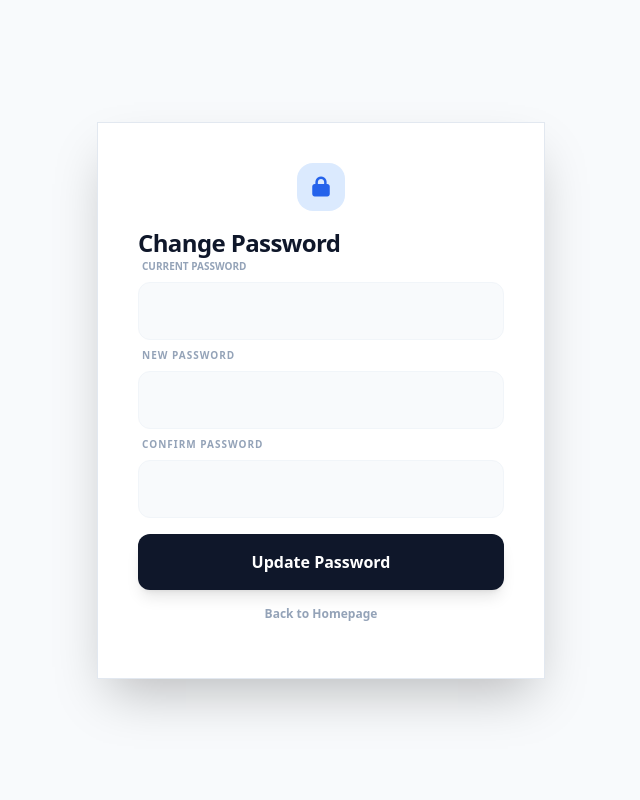
After one commit to TommyPhresh/rehab-research-data, a Flask app: page /settings/password in a window 1280 px wide. The commit adds this page. Shown: the whole page, without its empty margins (319-959 px from the left). Run offline with Flask 3, Linux system fonts and the light colour scheme; the visitor is signed in with stand-in values (Sample User, id 1); some libraries are stand-ins or nearby versions.

Commit message:
FEATURE: Added change password feature

```diff
--- a/app.py
+++ b/app.py
@@ -8,6 +8,11 @@ from extensions import login_manager, cache, mail
 def create_app():
     app = Flask(__name__)
     app.config.from_object('config.Config')
+    app.config.update(
+        # SESSION_COOKIE_SECURE=True, # only in prod
+        SESSION_COOKIE_HTTPONLY=True,
+        SESSION_COOKIE_SAMESITE='Lax',
+    )
     app.secret_key = 'MXt9mp8qaCFg9p8j1eiGI21A$'
     DB_PATH = 'data/rehab-research-v2.db'
     INDEX_PATH = 'index/embeddings.index'
@@ -31,4 +36,4 @@ def create_app():
 
 if __name__ == "__main__":
     app = create_app()
-    app.run(debug=True)
+    app.run(context='adhoc', debug=True, port=5000)
--- a/routes.py
+++ b/routes.py
@@ -5,6 +5,7 @@ from werkzeug.security import check_password_hash
 from flask_mail import Message
 from extensions import mail, cache
 
+from user_mgmt import update_user_password
 from user import User, get_user_from_db
 
 main = Blueprint('main', __name__)
@@ -59,6 +60,33 @@ def login():
         else:
             flash("Invalid username or password. Please try again.", "error")
     return render_template('login.html')
+
+'''
+basic change PW with complexity check
+'''
+@main.route('/settings/password', methods=['GET', 'POST'])
+@login_required
+def change_password():
+    MIN_PW_LENGTH = 8
+    if request.method == "POST":
+        current_pw = request.form.get('current_password')
+        new_pw = request.form.get('new_password')
+        confirm_pw = request.form.get('confirm_password')
+        user_prof = get_user_from_db(current_user.id)
+        if not check_password_hash(user_prof[1], current_pw):
+            flash("Current password incorrect", 'error')
+            return render_template('change_password.html')
+        elif new_pw != confirm_pw:
+            flash("New passwords do not match", category='error')
+            return render_template('change_password.html')
+        elif len(new_pw) < MIN_PW_LENGTH:
+            flash(f"Password must be at least {MIN_PW_LENGTH} characters", category='error')
+            return render_template('change_password.html')
+        else:
+            update_user_password(current_user.id, new_pw)
+            flash("Password updated successfully", category='success')
+            return redirect(url_for('main.homepage'))
+    return render_template('change_password.html')
 
 @main.route('/logout')
 @login_required
--- /dev/null
+++ b/templates/change_password.html
@@ -0,0 +1,49 @@
+<html lang="en">
+  <head>
+    <meta charset="UTF-8">
+    <script src="https://cdn.tailwindcss.com"></script>
+    <link rel="stylesheet" href="https://cdnjs.cloudflare.com/ajax/libs/font-awesome/6.0.0/css/all.min.css">
+    <title>Change Password</title>
+  </head>
+
+  <body class="bg-slate-50 min-h-screen flex items-center justify-center p-6">
+    <div class="max-w-md w-full bg-white roudned-3xl border border-slate-200 shadow-2xl p-10">
+      <div class="w-12 h-12 bg-blue-100 text-blue-600 rounded-2xl flex items-center justify-center mx-auto mb-4">
+        <i class="fas fa-lock text-xl"></i>
+      </div>
+      <h2 class="text-2xl font-black text-slate-900 tracking-tight">Change Password</h2>
+
+    {% with messages = get_flashed_messages(with_categories=true) %}
+      {% if messages %}
+        {% for category, message in messages %}
+          <div class="mb-6 p-4 rounded-xl text-sm font-bold flex items-center gap-3 {% if category == 'error' %} bg-red-50 border border-red-100 text-red-700 {% else %} bg-emerald-50 border border-emerald-100 text-emerald-700 {% endif %}">
+            <i class="fas {% if category== 'error' %} fa-exclamation-circle {% else %} fa-check-circle {% endif %}"></i>
+            {{ message }}
+          </div>
+        {% endfor %}
+      {% endif %}
+    {% endwith %}
+
+    <form method="POST">
+      <div>
+        <label class="block text-[10px] font-bold text-slate-400 uppercase tracking-wides mb-2 ml-1">Current Password</label>
+        <input type="password" name="current_password" required class="w-full p-4 bg-slate-50 border border-slate-100 rounded-xl focus:ring-2 focus:ring-blue-600 focus:outline-none transition-all">
+      </div>
+      <div class="pt-2">
+        <label class="block text-[10px] font-bold text-slate-400 uppercase tracking-widest mb-2 ml-1">New Password</label>
+        <input type="password" name="new_password" required class="w-full p-4 bg-slate-50 border border-slate-100 rounded-xl focus:ring-2 focus:ring-blue-600 focus:outline-none transition-all">
+      </div>
+      <div class="pt-2">
+        <label class="block text-[10px] font-bold text-slate-400 uppercase tracking-widest mb-2 ml-1">Confirm Password</label>
+        <input type="password" name="confirm_password" required class="w-full p-4 bg-slate-50 border border-slate-100 rounded-xl focus:ring-2 focus:ring-blue-600 focus:outline-none transition-all">
+      </div>
+      <button type="submit" class="w-full bg-slate-900 hover:bg-black text-white font-bold py-4 rounded-xl shadow-lg transition-all mt-4">
+      Update Password
+      </button>
+      <a href="{{ url_for('main.homepage') }}" class="block text-center text-xs font-bold text-slate-400 hover:text-slate-600 transition-colors mt-4">
+      Back to Homepage
+      </a>
+    </form>
+   </div>
+  </body>
+</html>
--- /dev/null
+++ b/user_mgmt.py
@@ -0,0 +1,49 @@
+import sqlite3
+from werkzeug.security import generate_password_hash
+
+DB_FILE = 'data/users.db'
+
+def init_users_db():
+    conn = sqlite3.connect(DB_FILE)
+    cursor = conn.cursor()
+    cursor.execute("""
+        CREATE TABLE IF NOT EXISTS users (
+            username TEXT PRIMARY KEY,
+            password_hash TEXT NOT NULL
+        )
+    """)
+    seed_users = {
+        "pmr": "pmrresearch"
+    }
+    for name, password in seed_users.items():
+        hash_str = generate_password_hash(password,
+                                          method='pbkdf2:sha256',
+                                          salt_length=16)
+        try:
+            cursor.execute("""
+                INSERT INTO users (username, password_hash) VALUES (?, ?)
+                """, (name, hash_str)
+            )
+            print(f"User {name} created")
+        except sqlite3.IntegrityError:
+            print(f"User {name} already exists")
+
+    conn.commit()
+    conn.close()
+
+def update_user_password(username, new_password):
+    hash_str = generate_password_hash(new_password,
+                                      method='pbkdf2:sha256',
+                                      salt_length=16)
+    conn = sqlite3.connect(DB_FILE)
+    cursor = conn.cursor()
+    cursor.execute("""
+        UPDATE users
+        SET password_hash = ?
+        WHERE username = ?
+    """, (hash_str, username))
+    conn.commit()
+    conn.close()
+
+if __name__ == "__main__":
+    init_users_db()
```
Also changed, not shown: templates/homepage.html (+15 -2 lines).
